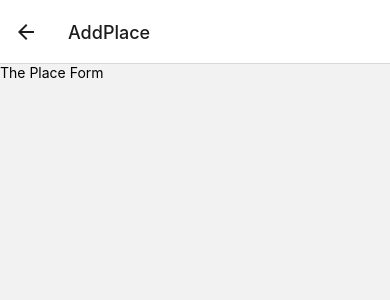
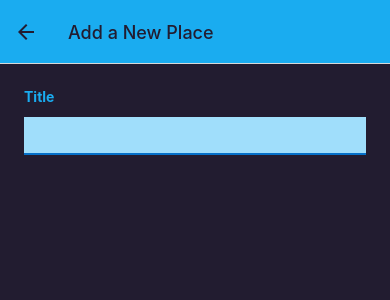
Before and after one commit to ryuta09/react-native-map-app, a React Native app: screen /AddPlace in a window 390 px wide. Shown: the top 300 px of the page. Built offline with nearby package versions, Linux system fonts and the light colour scheme.

Commit message:
feat: 追加画面の実装

```diff
--- a/App.js
+++ b/App.js
@@ -4,6 +4,7 @@ import { StatusBar } from "expo-status-bar";
 import Allplaces from "./screens/AllPlaces";
 import AddPlace from "./screens/AddPlace";
 import IconButton from "./UI/IconoButton";
+import { Colors } from "./constants/colors";
 
 const Stack = createNativeStackNavigator();
 
@@ -12,11 +13,20 @@ export default function App() {
     <>
       <StatusBar style="dark" />
       <NavigationContainer>
-        <Stack.Navigator>
+        <Stack.Navigator screenOptions={{
+          headerStyle: {
+            backgroundColor: Colors.primary500
+          },
+          headerTintColor: Colors.gray700,
+          contentStyle: {
+            backgroundColor: Colors.gray700
+          }
+        }}>
           <Stack.Screen
             name="AllPlaces"
             component={Allplaces}
             options={({ navigation }) => ({
+              title: 'Your Favorite Places',
               headerRight: ({ tintColor }) => (
                 <IconButton
                   icon="add"
@@ -27,7 +37,10 @@ export default function App() {
               ),
             })}
           />
-          <Stack.Screen name="AddPlace" component={AddPlace} />
+          <Stack.Screen name="AddPlace" component={AddPlace} options={{
+            title: 'Add a New Place',
+            headerBackTitle: 'back'
+          }}/>
         </Stack.Navigator>
       </NavigationContainer>
     </>
--- a/UI/IconoButton.js
+++ b/UI/IconoButton.js
@@ -13,7 +13,6 @@ export default IconButton;
 const styles = StyleSheet.create({
   button: {
     padding: 8,
-    margin: 4,
     justifyContent: "center",
     alignItems: "center",
   },
--- a/components/Places/PlaceForm.js
+++ b/components/Places/PlaceForm.js
@@ -1,11 +1,41 @@
-import { Text, View } from "react-native"
+import { useState } from "react"
+import { ScrollView, StyleSheet, Text, TextInput, View } from "react-native"
+import { Colors } from "../../constants/colors"
 
 function PlaceForm() {
+  const [enterdTitle, setEnterdTitle] =  useState('')
+  function changeTitleHandler(enterdText) {
+    setEnterdTitle(enterdText)
+  }
   return(
-    <View>
-      <Text>The Place Form</Text>
-    </View>
+    <ScrollView style={styles.form}>
+      <View>
+        <Text style={styles.label}>Title</Text>
+        <TextInput style={styles.input} onChange={changeTitleHandler} value={enterdTitle}/>
+      </View>
+    </ScrollView>
   )
 }
 
 export default PlaceForm
+
+const styles = StyleSheet.create({
+  form: {
+    flex: 1,
+    padding: 24
+  },
+  label: {
+    fontWeight: 'bold',
+    marginBottom: 4,
+    color: Colors.primary500
+  },
+  input: {
+    marginVertical: 8,
+    paddingHorizontal: 4,
+    paddingVertical: 8,
+    fontSize: 16,
+    borderBottomColor: Colors.primary700,
+    borderBottomWidth: 2,
+    backgroundColor: Colors.primary100
+  }
+})
--- a/components/Places/PlacesList.js
+++ b/components/Places/PlacesList.js
@@ -1,5 +1,6 @@
 import { FlatList, StyleSheet, Text, View } from "react-native";
 import PlaceItem from "./PlaceItem";
+import { Colors } from "../../constants/colors";
 
 function PlacesList({ places }) {
   if (!places || !places.length) {
@@ -28,6 +29,6 @@ const styles = StyleSheet.create({
   },
   fallbackText: {
     fontSize: 16,
-
+    color: Colors.primary200
   }
 })
--- /dev/null
+++ b/constants/colors.js
@@ -0,0 +1,11 @@
+export const Colors = {
+  primary50: '#cfeffd',
+  primary100: '#a0defb',
+  primary200: '#77cff8',
+  primary400: '#44bdf5',
+  primary500: '#1aacf0',
+  primary700: '#0570c9',
+  primary800: '#003b88',
+  accent500: '#e6b30b',
+  gray700: '#221c30',
+};
```
